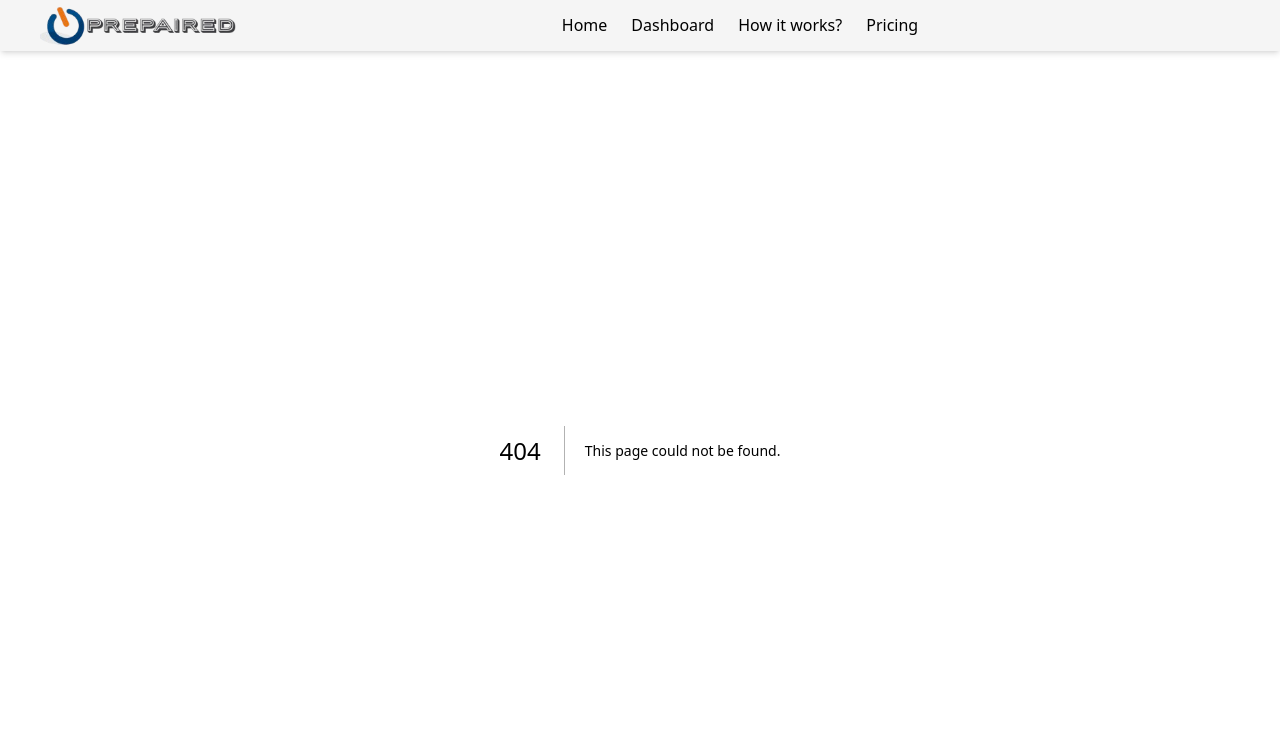
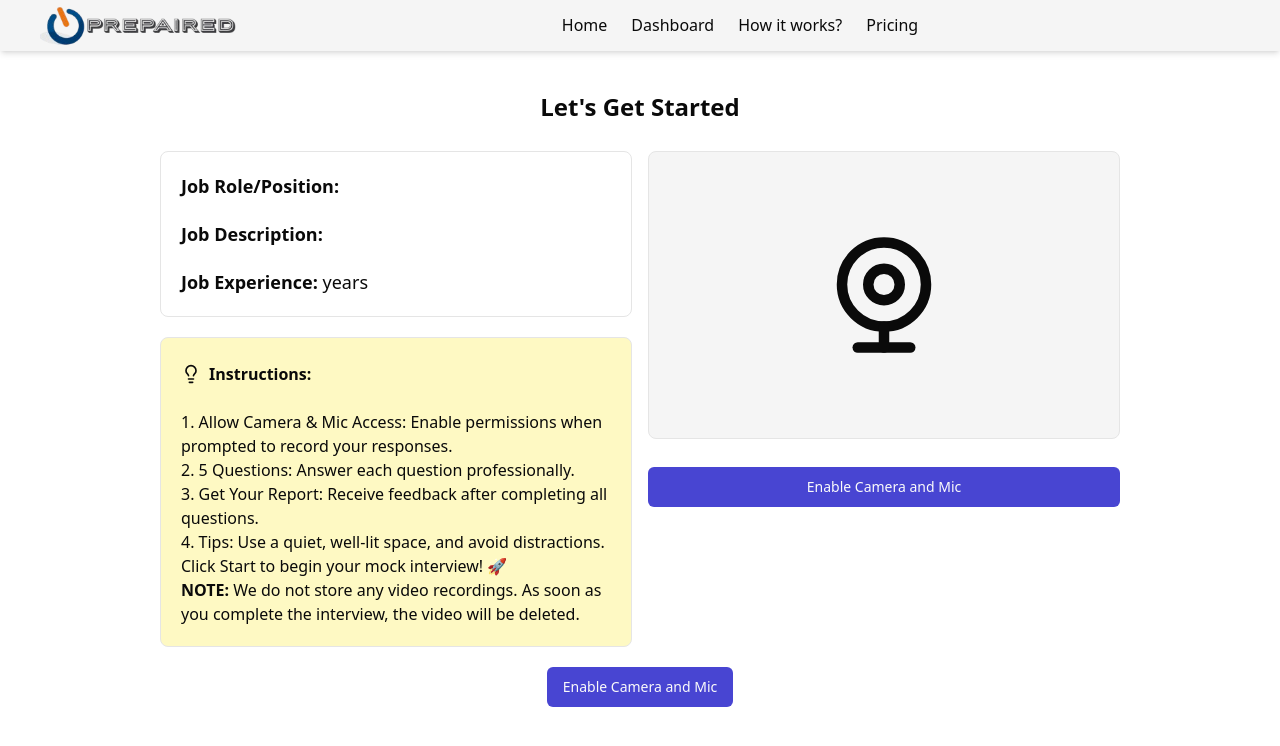
Before and after one commit to namandoshi8/prepaired, a Next.js app: page /dashboard/interview/1 in a window 1280 px wide. Before the commit this address had no page. Shown: the top 746 px of the page. Built offline with nearby package versions, Linux system fonts and the light colour scheme; no server answers; the database is empty.

Commit message:
added functionality to send data to database and added webcam support for interview process

```diff
--- a/app/dashboard/AddNewInterview.jsx
+++ b/app/dashboard/AddNewInterview.jsx
@@ -19,6 +19,7 @@
 import { useUser } from "@clerk/nextjs";
 import moment from "moment";
 import { MockInterview } from "@/utils/schema";
+import { redirect } from "next/navigation";
 
 function AddNewInterview() {
   const [isOpen, setIsOpen] = useState(false);
@@ -42,7 +43,9 @@
     setJsonMockResponse(JSON.parse(response));
 
     if (response) {
-      const resp = await db.insert(MockInterview).values({
+      const resp = await db
+        .insert(MockInterview)
+        .values({
           mockId: uuidv4(),
           jobPosition: jobPosition,
           jobDescription: jobDescription,
@@ -50,10 +53,13 @@
           createdBy: user?.primaryEmailAddress?.emailAddress,
           createdAt: moment().format("DD-MM-YYYY"),
           jsonMockResponse: jsonMockResponse,
-      });
+        })
+        .returning({ mockId: MockInterview.mockId });
 
       if (resp) {
+        console.log(resp[0].mockId);
         setIsOpen(false);
+        redirect(`/dashboard/interview/${resp[0].mockId}`);
       }
     }
     setLoading(false);
--- /dev/null
+++ b/app/dashboard/interview/[interviewId]/page.jsx
@@ -0,0 +1,109 @@
+//169f4ef8-abcd-459e-9c84-c3cb4a16aaa5
+// db
+//       .select(MockInterview)
+//       .where({ mockId: params.interviewId })
+//       .get();
+"use client";
+
+import { Button } from "@/components/ui/button";
+import { db } from "@/utils/db";
+import { MockInterview } from "@/utils/schema";
+import { eq } from "drizzle-orm";
+import { Lightbulb, WebcamIcon } from "lucide-react";
+import Link from "next/link";
+import { useEffect, useState } from "react";
+import Webcam from "react-webcam";
+
+function Interview({ params }) {
+  const [interviewData, setInterviewData] = useState();
+  const [isEnabled, setIsEnabled] = useState(false);
+  useEffect(() => {
+    const id = params.interviewId;
+    getInterview(id);
+  }, []);
+  async function getInterview(id) {
+    const result = await db
+      .select()
+      .from(MockInterview)
+      .where(eq(MockInterview.mockId, id));
+    console.log(result);
+    setInterviewData(result[0]);
+    // console.log(interviewData);
+  }
+
+  return (
+    <div className="flex flex-col items-center my-10 justify-center ">
+      <h2 className="font-bold text-2xl">Let's Get Started</h2>
+      <div className="grid grid-cols-1 md:grid-cols-2 gap-4">
+        <div className="mt-7 flex flex-col gap-5 ">
+          <div className="flex flex-col gap-5 p-5 rounded-lg border">
+            <h2 className=" text-lg">
+              <strong>Job Role/Position: </strong>
+              {interviewData?.jobPosition}
+            </h2>
+            <h2 className=" text-lg">
+              <strong>Job Description: </strong>
+              {interviewData?.jobDescription}
+            </h2>
+            <h2 className=" text-lg">
+              <strong>Job Experience: </strong>
+              {interviewData?.jobExperience} years
+            </h2>
+          </div>
+          <div className="flex flex-col gap-5 p-5 rounded-lg border bg-yellow-100">
+            <h2 className="flex items-center gap-2">
+              <Lightbulb className="h-8 w-5" />
+              <strong>Instructions:</strong>
+            </h2>
+            <ul>
+              <li>
+                1. Allow Camera & Mic Access: Enable permissions when prompted
+                to record your responses.
+              </li>
+              <li>2. 5 Questions: Answer each question professionally.</li>
+              <li>
+                3. Get Your Report: Receive feedback after completing all
+                questions.
+              </li>
+              <li>
+                4. Tips: Use a quiet, well-lit space, and avoid distractions.
+              </li>
+              <li>Click Start to begin your mock interview! 🚀</li>
+              <li>
+                <strong>NOTE:</strong> We do not store any video recordings. As
+                soon as you complete the interview, the video will be deleted.
+              </li>
+            </ul>
+          </div>
+        </div>
+        <div>
+          {isEnabled ? (
+            <Webcam
+              onUserMedia={() => setIsEnabled(true)}
+              onUserMediaError={() => setIsEnabled(false)}
+              mirrored={true}
+              style={{
+                height: 300,
+                width: 300,
+              }}
+            />
+          ) : (
+            <>
+              <WebcamIcon className="h-72 w-full my-7 p-20 bg-secondary rounded-lg border" />
+              <Button onClick={() => setIsEnabled(true)} className="w-full">
+                Enable Camera and Mic
+              </Button>
+            </>
+          )}
+        </div>
+      </div>
+      <Link href={`/dashboard/interview/${params.interviewId}/start`}>
+        <Button className="mt-5">
+          {isEnabled ? "Start Interview" : "Enable Camera and Mic"}
+        </Button>
+      </Link>
+    </div>
+  );
+}
+
+export default Interview;
--- /dev/null
+++ b/app/dashboard/interview/[interviewId]/start/page.js
@@ -0,0 +1,31 @@
+"use client";
+
+import { db } from "@/utils/db";
+import { MockInterview } from "@/utils/schema";
+import { eq } from "drizzle-orm";
+import { useEffect, useState } from "react";
+
+function InterviewPage({ params }) {
+  const [interviewData, setInterviewData] = useState();
+  const [questions, setQuestions] = useState([]);
+  useEffect(() => {
+    const id = params.interviewId;
+    getInterview(id);
+  }, []);
+  async function getInterview(id) {
+    const result = await db
+      .select()
+      .from(MockInterview)
+      .where(eq(MockInterview.mockId, id));
+    console.log(JSON.parse(result[0].jsonMockResponse));
+    const x = JSON.parse(result[0].jsonMockResponse);
+    setQuestions(x);
+    setInterviewData(result[0]);
+    // setQuestions(result[0].jsonMockResponse);
+    // setInterviewData();
+    // console.log(interviewData);
+  }
+  return <div className="grid grid-cols-1 md:grid-cols-2"></div>;
+}
+
+export default InterviewPage;
--- a/components/NavBar.js
+++ b/components/NavBar.js
@@ -14,6 +14,7 @@
         width={200}
         height={200}
         className="ml-10 mt-0"
+        priority
       />
       <ul className="flex gap-6">
         <li
--- a/package.json
+++ b/package.json
@@ -25,6 +25,7 @@
     "next": "15.1.3",
     "react": "^19.0.0",
     "react-dom": "^19.0.0",
+    "react-webcam": "^7.2.0",
     "tailwind-merge": "^2.6.0",
     "tailwindcss-animate": "^1.0.7",
     "uuid": "^11.0.4"
```
Also changed, not shown: 1 other file (tests, documents, lock files or other folders). Lines whose indentation alone changed are shown as unchanged.
